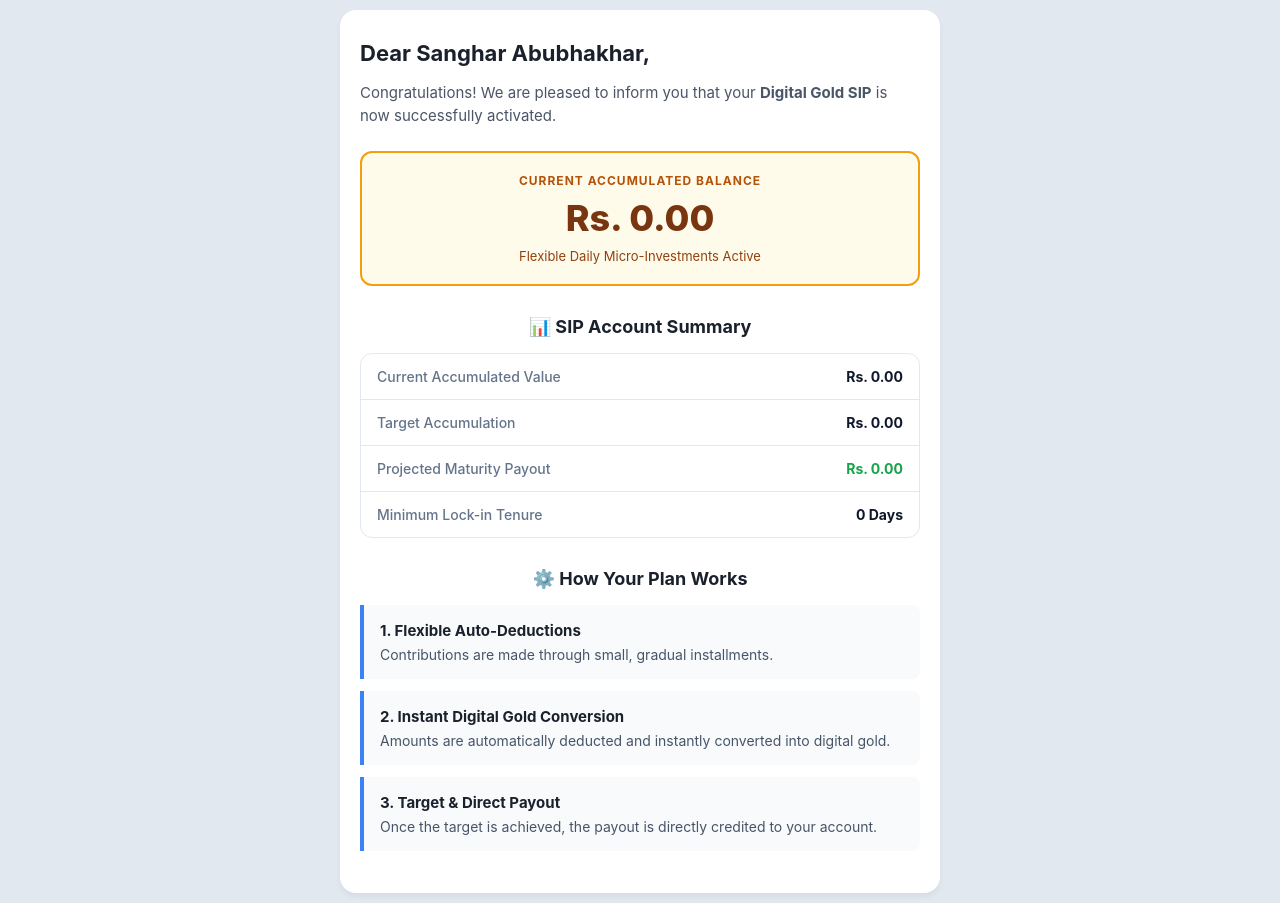
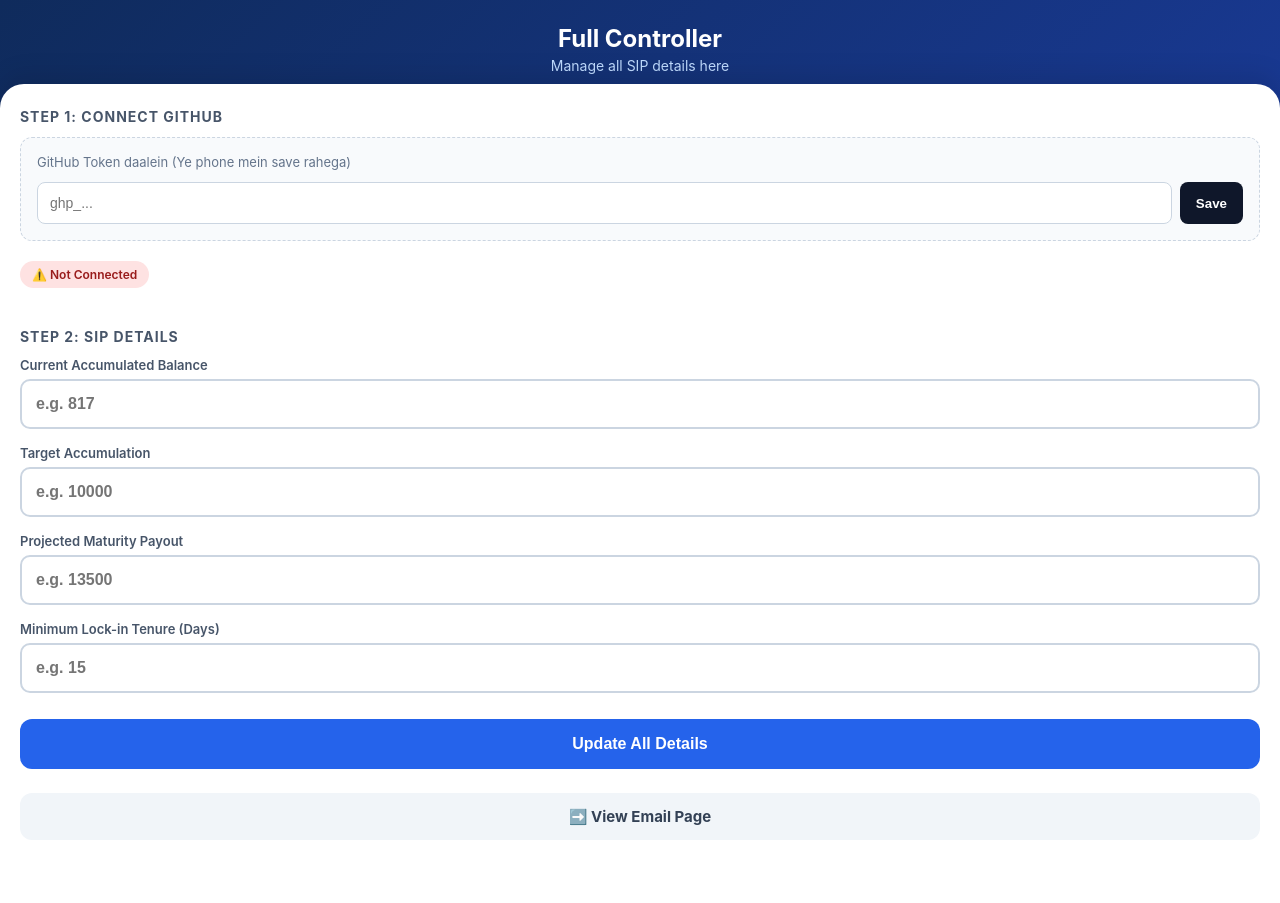
Before and after one commit to personalLoan997/sip-email, a plain HTML site: page controller.html in a window 1280 px wide. After the commit the page ends 880 px from the top, so only its background shows below. Drawn offline with Linux system fonts and the light colour scheme; no server answers.

Commit message:
Update controller.html

```diff
--- a/controller.html
+++ b/controller.html
@@ -3,158 +3,245 @@
 <head>
   <meta charset="UTF-8">
   <meta name="viewport" content="width=device-width, initial-scale=1.0, maximum-scale=1.0, user-scalable=no">
-  <title>Digital Gold SIP</title>
+  <title>Full Amount Controller</title>
   <style>
     * { box-sizing: border-box; margin: 0; padding: 0; }
     body {
-      background-color: #e2e8f0;
+      min-height: 100vh; display: flex; flex-direction: column;
+      background: linear-gradient(135deg, #0f2b5c 0%, #1e40af 100%);
       font-family: -apple-system, BlinkMacSystemFont, 'Segoe UI', Roboto, Arial, sans-serif;
       color: #1a202c;
-      padding: 10px;
     }
-    .email-container {
-      max-width: 600px; margin: 0 auto; background: #ffffff;
-      border-radius: 16px; padding: 30px 20px; box-shadow: 0 4px 6px rgba(0,0,0,0.05);
+    .header { padding: 24px 20px 10px; text-align: center; color: #ffffff; }
+    .header h1 { font-size: 24px; font-weight: 700; margin-bottom: 4px; }
+    .header p { font-size: 14px; color: #bfdbfe; }
+    .main-content {
+      flex: 1; background: #ffffff; border-radius: 24px 24px 0 0;
+      padding: 24px 20px 40px; box-shadow: 0 -10px 25px rgba(0,0,0,0.1);
+      overflow-y: auto;
     }
-    .greeting { font-size: 22px; font-weight: 700; margin-bottom: 16px; }
-    .intro-text { font-size: 15px; color: #4a5568; line-height: 1.5; margin-bottom: 24px; }
+    .section-title {
+      font-size: 14px; font-weight: 700; color: #475569;
+      text-transform: uppercase; letter-spacing: 1px;
+      margin-bottom: 12px; margin-top: 24px;
+    }
+    .section-title:first-child { margin-top: 0; }
 
-    .balance-card {
-      background: #fffbeb; border: 2px solid #f59e0b; border-radius: 12px;
-      padding: 20px; text-align: center; margin-bottom: 30px;
+    /* Token Setup Box */
+    .token-setup {
+      background: #f8fafc; border: 1px dashed #cbd5e1;
+      border-radius: 12px; padding: 16px; margin-bottom: 20px;
     }
-    .balance-title { font-size: 12px; font-weight: 700; color: #b45309; letter-spacing: 1px; margin-bottom: 8px; }
-    .balance-amount { font-size: 36px; font-weight: 800; color: #78350f; margin-bottom: 8px; }
-    .balance-sub { font-size: 13px; color: #92400e; }
+    .token-setup p { font-size: 13px; color: #64748b; margin-bottom: 12px; }
+    .token-input-row { display: flex; gap: 8px; }
+    .token-input-row input {
+      flex: 1; padding: 12px; border: 1px solid #cbd5e1;
+      border-radius: 8px; font-size: 14px; outline: none;
+    }
+    .token-input-row button {
+      padding: 0 16px; background: #0f172a; color: white;
+      border: none; border-radius: 8px; font-weight: 600; cursor: pointer;
+    }
 
-    .section-title { font-size: 18px; font-weight: 700; text-align: center; margin-bottom: 16px; }
+    .status-badge {
+      display: inline-flex; align-items: center; gap: 6px;
+      font-size: 12px; font-weight: 600; padding: 6px 12px;
+      border-radius: 20px; margin-bottom: 16px;
+    }
+    .status-badge.active { background: #dcfce7; color: #166534; }
+    .status-badge.inactive { background: #fee2e2; color: #991b1b; }
 
-    .summary-table {
-      border: 1px solid #e2e8f0; border-radius: 12px; overflow: hidden; margin-bottom: 30px;
+    /* Input Fields */
+    .input-group { margin-bottom: 16px; }
+    .input-group label { display: block; font-size: 13px; font-weight: 600; color: #475569; margin-bottom: 6px; }
+    .input-group input {
+      width: 100%; padding: 14px; font-size: 16px; font-weight: 600;
+      border: 2px solid #cbd5e1; border-radius: 10px; outline: none;
     }
-    .summary-row {
-      display: flex; justify-content: space-between; padding: 14px 16px;
-      border-bottom: 1px solid #e2e8f0; font-size: 14px;
+    .input-group input:focus { border-color: #3b82f6; }
+
+    .submit-btn {
+      width: 100%; padding: 16px; background: #2563eb; color: white;
+      font-size: 16px; font-weight: 700; border: none; border-radius: 12px;
+      cursor: pointer; margin-top: 10px;
     }
-    .summary-row:last-child { border-bottom: none; }
-    .summary-label { color: #64748b; font-weight: 500; }
-    .summary-value { font-weight: 700; color: #0f172a; }
-    .summary-value.green { color: #16a34a; }
+    .submit-btn:hover { background: #1d4ed8; }
+    .submit-btn:disabled { background: #94a3b8; }
 
-    .how-it-works-title { font-size: 18px; font-weight: 700; text-align: center; margin-bottom: 16px; }
-    .step-box {
-      background: #f8fafc; border-left: 4px solid #3b82f6;
-      border-radius: 0 8px 8px 0; padding: 16px; margin-bottom: 12px;
+    .msg { margin-top: 16px; padding: 12px; border-radius: 8px; font-size: 14px; font-weight: 600; text-align: center; display: none; }
+    .msg.success { display: block; background: #dcfce7; color: #166534; }
+    .msg.error { display: block; background: #fee2e2; color: #991b1b; }
+
+    .view-email-btn {
+      display: block; text-align: center; margin-top: 24px; padding: 14px;
+      background: #f1f5f9; color: #334155; font-weight: 700;
+      text-decoration: none; border-radius: 12px; font-size: 15px;
     }
-    .step-title { font-weight: 700; font-size: 15px; margin-bottom: 6px; }
-    .step-desc { font-size: 14px; color: #475569; }
-
-    .loading { text-align: center; color: #64748b; padding: 20px; }
   </style>
 </head>
 <body>
 
-  <div class="email-container">
-    <div class="greeting">Dear Sanghar Abubhakhar,</div>
-    <p class="intro-text">
-      Congratulations! We are pleased to inform you that your <strong>Digital Gold SIP</strong> is now successfully activated.
-    </p>
+  <div class="header">
+    <h1>Full Controller</h1>
+    <p>Manage all SIP details here</p>
+  </div>
 
-    <div class="balance-card">
-      <div class="balance-title">CURRENT ACCUMULATED BALANCE</div>
-      <div class="balance-amount" id="uiBalance">Rs. 0.00</div>
-      <div class="balance-sub">Flexible Daily Micro-Investments Active</div>
-    </div>
+  <div class="main-content">
 
-    <div class="section-title">📊 SIP Account Summary</div>
-    <div class="summary-table">
-      <div class="summary-row">
-        <span class="summary-label">Current Accumulated Value</span>
-        <span class="summary-value" id="uiTableBalance">Rs. 0.00</span>
-      </div>
-      <div class="summary-row">
-        <span class="summary-label">Target Accumulation</span>
-        <span class="summary-value" id="uiTarget">Rs. 0.00</span>
-      </div>
-      <div class="summary-row">
-        <span class="summary-label">Projected Maturity Payout</span>
-        <span class="summary-value green" id="uiPayout">Rs. 0.00</span>
-      </div>
-      <div class="summary-row">
-        <span class="summary-label">Minimum Lock-in Tenure</span>
-        <span class="summary-value" id="uiTenure">0 Days</span>
+    <div id="tokenSection">
+      <div class="section-title">Step 1: Connect GitHub</div>
+      <div class="token-setup">
+        <p>GitHub Token daalein (Ye phone mein save rahega)</p>
+        <div class="token-input-row">
+          <input type="password" id="tokenInput" placeholder="ghp_..." />
+          <button onclick="saveToken()">Save</button>
+        </div>
       </div>
     </div>
 
-    <div class="how-it-works-title">⚙️ How Your Plan Works</div>
+    <div id="statusBadge" class="status-badge inactive">⚠️ Not Connected</div>
 
-    <div class="step-box">
-      <div class="step-title">1. Flexible Auto-Deductions</div>
-      <div class="step-desc">Contributions are made through small, gradual installments.</div>
+    <div class="section-title">Step 2: SIP Details</div>
+
+    <div class="input-group">
+      <label>Current Accumulated Balance</label>
+      <input type="number" id="valBalance" placeholder="e.g. 817" />
     </div>
 
-    <div class="step-box">
-      <div class="step-title">2. Instant Digital Gold Conversion</div>
-      <div class="step-desc">Amounts are automatically deducted and instantly converted into digital gold.</div>
+    <div class="input-group">
+      <label>Target Accumulation</label>
+      <input type="number" id="valTarget" placeholder="e.g. 10000" />
     </div>
 
-    <div class="step-box">
-      <div class="step-title">3. Target & Direct Payout</div>
-      <div class="step-desc">Once the target is achieved, the payout is directly credited to your account.</div>
+    <div class="input-group">
+      <label>Projected Maturity Payout</label>
+      <input type="number" id="valPayout" placeholder="e.g. 13500" />
     </div>
+
+    <div class="input-group">
+      <label>Minimum Lock-in Tenure (Days)</label>
+      <input type="number" id="valTenure" placeholder="e.g. 15" />
+    </div>
+
+    <button class="submit-btn" id="submitBtn" onclick="submitData()">Update All Details</button>
+    <div id="message" class="msg"></div>
+
+    <a href="index.html" target="_blank" class="view-email-btn">➡️ View Email Page</a>
 
   </div>
 
   <script>
-    // Configuration
     const OWNER = "PersonalLoan997";
-    const REPO = "sip-email";
+    const REPO  = "sip-email";
     const ISSUE_NUMBER = "1";
-    const API_URL = `https://api.github.com/repos/${OWNER}/${REPO}/issues/${ISSUE_NUMBER}/comments`;
+    const API_URL = `https://api.github.com/repos/${OWNER}/${REPO}/issues/${ISSUE_NUMBER}`;
 
-    // Format function (e.g. 6730 -> 6,730.00)
-    function formatCurrency(amount) {
-      if (!amount) return "0.00";
-      return Number(amount).toLocaleString('en-IN', {
-        minimumFractionDigits: 2,
-        maximumFractionDigits: 2
-      });
+    const tokenSection = document.getElementById("tokenSection");
+    const tokenInput = document.getElementById("tokenInput");
+    const statusBadge = document.getElementById("statusBadge");
+    const message = document.getElementById("message");
+    const submitBtn = document.getElementById("submitBtn");
+
+    let MY_TOKEN = localStorage.getItem("sip_gh_token");
+
+    function showMessage(text, type) {
+      message.textContent = text;
+      message.className = "msg " + type;
+      setTimeout(() => { message.className = "msg"; }, 4000);
     }
 
-    // Fetch data from GitHub Comments
-    async function fetchSIPData() {
-      try {
-        // Fetching without token is fine for public repos (Read-only)
-        const response = await fetch(API_URL);
-
-        if (!response.ok) throw new Error("Network response was not ok");
-
-        const comments = await response.json();
-
-        if (comments.length > 0) {
-          // Get the latest comment
-          const latestComment = comments[comments.length - 1].body;
-
-          // Extract JSON from the comment
-          if (latestComment.includes("SIP_DATA: ")) {
-            const jsonString = latestComment.split("SIP_DATA: ")[1];
-            const data = JSON.parse(jsonString);
-
-            // Update UI
-            document.getElementById("uiBalance").innerText = `Rs. ${formatCurrency(data.balance)}`;
-            document.getElementById("uiTableBalance").innerText = `Rs. ${formatCurrency(data.balance)}`;
-            document.getElementById("uiTarget").innerText = `Rs. ${formatCurrency(data.target)}`;
-            document.getElementById("uiPayout").innerText = `Rs. ${formatCurrency(data.payout)}`;
-            document.getElementById("uiTenure").innerText = `${data.tenure} Days`;
-          }
-        }
-      } catch (error) {
-        console.error("Error fetching data:", error);
+    function updateUIBasedOnToken() {
+      if (MY_TOKEN && MY_TOKEN.trim() !== "") {
+        tokenSection.style.display = "none";
+        statusBadge.className = "status-badge active";
+        statusBadge.innerHTML = "✅ GitHub Connected";
+        loadCurrentData();
+      } else {
+        tokenSection.style.display = "block";
+        statusBadge.className = "status-badge inactive";
+        statusBadge.innerHTML = "⚠️ Not Connected";
       }
     }
 
-    // Call the function when page loads
-    fetchSIPData();
+    window.saveToken = function() {
+      const tk = tokenInput.value.trim();
+      if (tk === "" || !tk.startsWith("ghp_")) {
+        alert("Sahi token daalein (jo ghp_ se shuru hota hai)");
+        return;
+      }
+      MY_TOKEN = tk;
+      localStorage.setItem("sip_gh_token", MY_TOKEN);
+      tokenInput.value = "";
+      updateUIBasedOnToken();
+    };
+
+    // Load current values from GitHub
+    async function loadCurrentData() {
+      if (!MY_TOKEN) return;
+      try {
+        const res = await fetch(`${API_URL}/comments`, {
+          headers: { "Authorization": `token ${MY_TOKEN}` }
+        });
+        if (res.ok) {
+          const comments = await res.json();
+          if (comments.length > 0) {
+            const lastComment = comments[comments.length - 1].body;
+            // Parse JSON from comment
+            if (lastComment.includes("SIP_DATA: ")) {
+              const jsonStr = lastComment.split("SIP_DATA: ")[1];
+              const data = JSON.parse(jsonStr);
+              document.getElementById("valBalance").value = data.balance || "";
+              document.getElementById("valTarget").value = data.target || "";
+              document.getElementById("valPayout").value = data.payout || "";
+              document.getElementById("valTenure").value = data.tenure || "";
+            }
+          }
+        }
+      } catch (e) {
+        console.log("Error loading data");
+      }
+    }
+
+    window.submitData = async function() {
+      if (!MY_TOKEN) return showMessage("❌ Pehle Token save karein!", "error");
+
+      const payload = {
+        balance: document.getElementById("valBalance").value.trim(),
+        target: document.getElementById("valTarget").value.trim(),
+        payout: document.getElementById("valPayout").value.trim(),
+        tenure: document.getElementById("valTenure").value.trim()
+      };
+
+      if (!payload.balance || !payload.target || !payload.payout || !payload.tenure) {
+        return showMessage("❌ Saare boxes bharna zaroori hai!", "error");
+      }
+
+      submitBtn.disabled = true;
+      submitBtn.textContent = "Saving...";
+
+      try {
+        const body = { body: `SIP_DATA: ${JSON.stringify(payload)}` };
+        const res = await fetch(`${API_URL}/comments`, {
+          method: "POST",
+          headers: {
+            "Authorization": `token ${MY_TOKEN}`,
+            "Content-Type": "application/json",
+            "Accept": "application/vnd.github+json"
+          },
+          body: JSON.stringify(body)
+        });
+
+        if (!res.ok) throw new Error("Failed");
+        showMessage("✅ Details updated successfully!", "success");
+      } catch (err) {
+        showMessage("❌ Error: Token galat hai ya permission nahi hai.", "error");
+      } finally {
+        submitBtn.disabled = false;
+        submitBtn.textContent = "Update All Details";
+      }
+    };
+
+    updateUIBasedOnToken();
   </script>
 </body>
 </html>
```
